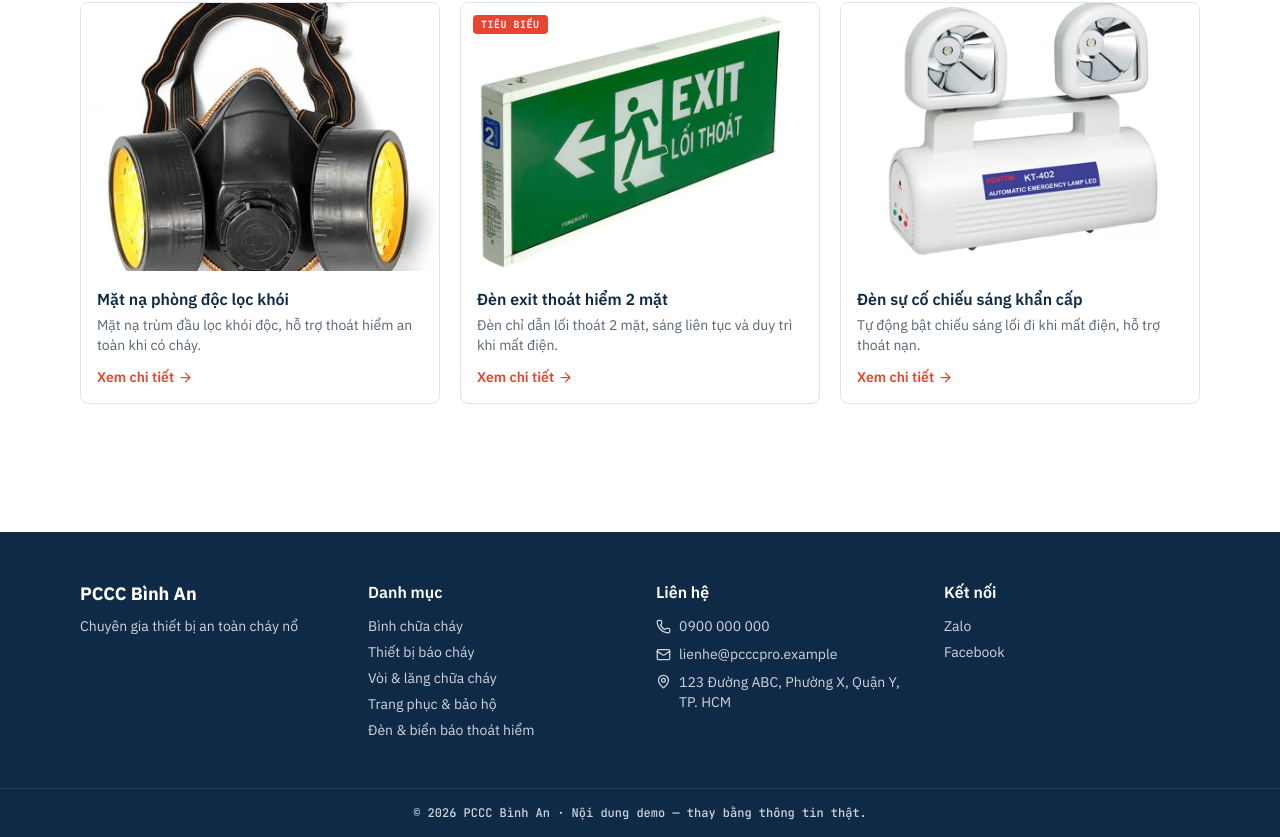
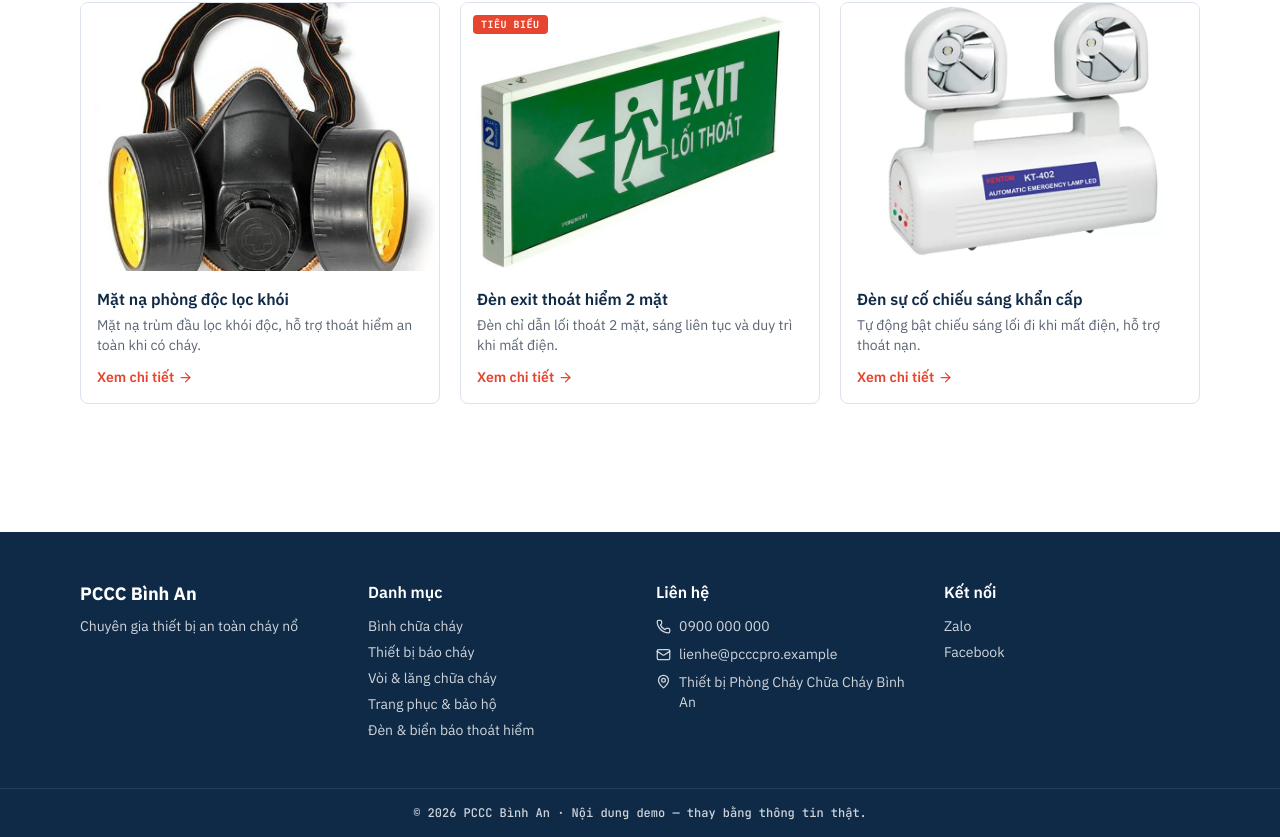
Before and after one commit to quockhanh41/pccc, a Next.js app: page /san-pham in a window 1280 px wide. Shown: the part 1565-2402 px from the top of the page. Built offline with nearby package versions, Linux system fonts and the light colour scheme.

Commit message:
feat(contact): update Google Maps location link and embed iframe for PCCC Bình An

```diff
--- a/app/lien-he/page.tsx
+++ b/app/lien-he/page.tsx
@@ -4,8 +4,8 @@ import SectionHeading from "@/components/SectionHeading";
 import { site } from "@/data/site";
 
 export const metadata = {
-  title: "Liên hệ — PCCC PRO",
-  description: "Liên hệ PCCC PRO: gọi điện, Zalo, Facebook hoặc để lại thông tin để nhận báo giá thiết bị phòng cháy chữa cháy.",
+  title: `Liên hệ — ${site.name}`,
+  description: `Liên hệ ${site.name}: gọi điện, Zalo, Facebook hoặc để lại thông tin để nhận báo giá thiết bị phòng cháy chữa cháy.`,
 };
 
 function FacebookIcon({ size = 18, className = "" }: { size?: number; className?: string }) {
@@ -29,11 +29,19 @@ export default function ContactPage() {
             <li className="flex items-center gap-3"><MessageCircle size={18} className="text-accent" /><a href={site.zalo} className="hover:text-accent">Chat Zalo</a></li>
             <li className="flex items-center gap-3"><FacebookIcon size={18} className="text-accent" /><a href={site.facebook} className="hover:text-accent">Facebook</a></li>
             <li className="flex items-center gap-3"><Mail size={18} className="text-accent" /><a href={`mailto:${site.email}`} className="hover:text-accent">{site.email}</a></li>
-            <li className="flex items-start gap-3"><MapPin size={18} className="mt-0.5 shrink-0 text-accent" />{site.address}</li>
+            <li className="flex items-start gap-3">
+              <MapPin size={18} className="mt-0.5 shrink-0 text-accent" />
+              <a href={site.mapUrl} target="_blank" rel="noopener noreferrer" className="font-medium hover:text-accent">
+                {site.address}
+              </a>
+            </li>
           </ul>
           <div className="mt-6 overflow-hidden rounded-lg border border-line">
-            <iframe src={site.mapEmbedUrl} className="h-64 w-full" loading="lazy" referrerPolicy="no-referrer-when-downgrade" title="Bản đồ" />
+            <iframe src={site.mapEmbedUrl} className="h-64 w-full" loading="lazy" referrerPolicy="no-referrer-when-downgrade" title="Bản đồ Google Maps" />
           </div>
+          <a href={site.mapUrl} target="_blank" rel="noopener noreferrer" className="mt-2 inline-flex items-center gap-1 text-xs font-semibold text-accent hover:underline">
+            Xem chỉ đường trên Google Maps →
+          </a>
         </div>
 
         <div className="rounded-xl border border-line p-6">
--- a/data/site.ts
+++ b/data/site.ts
@@ -9,9 +9,10 @@ export const site = {
   zalo: "https://zalo.me/0900000000",
   facebook: "https://facebook.com/",
   email: "lienhe@pcccpro.example",
-  address: "123 Đường ABC, Phường X, Quận Y, TP. HCM",
-  // Google Maps > Chia sẻ > Nhúng bản đồ > dán src iframe:
-  mapEmbedUrl: "https://www.google.com/maps?q=Ho+Chi+Minh+City&output=embed",
+  address: "Thiết bị Phòng Cháy Chữa Cháy Bình An",
+  mapUrl: "https://maps.app.goo.gl/wAZM7yubLFZ3Y9xw6",
+  // Google Maps embed URL dựa trên vị trí chính xác:
+  mapEmbedUrl: "https://www.google.com/maps?q=15.2941708,108.7624401&z=16&output=embed",
   // Formspree: tạo form miễn phí tại formspree.io, dán endpoint https://formspree.io/f/xxxx
   formspreeEndpoint: "https://formspree.io/f/your-id-here",
 } as const;
```
